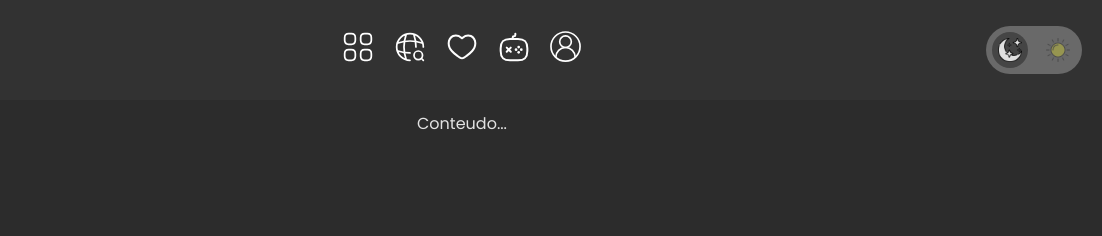
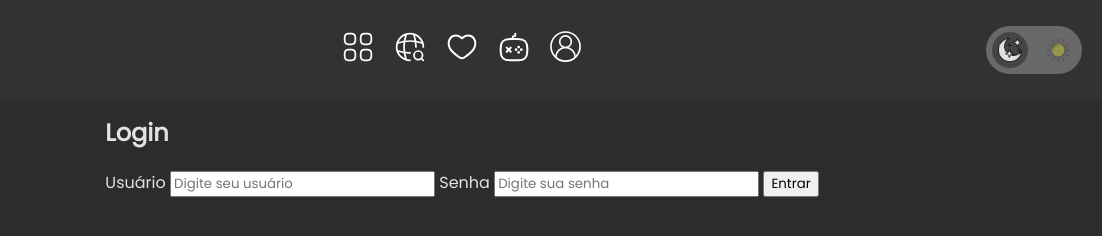
Before and after one commit to lucasheckk/Projeto-Final---programa-o-web, a plain HTML site: page GaleriaRickAndMorty/@Login/Login.html in a window 1280 px wide. Shown: the full height of the page, 178-1280 px from the left. Drawn offline with Linux system fonts and the light colour scheme.

Commit message:
Criação da pagina de login

```diff
--- a/GaleriaRickAndMorty/@Login/Login.html
+++ b/GaleriaRickAndMorty/@Login/Login.html
@@ -12,6 +12,7 @@
 
 <body class="dark">
 
+    <div class="background-image"></div>
     <header>
 
         <div class="logo">
@@ -155,11 +156,23 @@
     </header>
 
     <main>
-        <p>Conteudo...</p>
-    </main>
 
-    <script src="../Scripts/Theme.js"></script>
+  <section class="login-box">
+    <form id="formLogin">
+     <h2>Login</h2>
+    <label for="usuario">Usuário</label>
+    <input type="text" id="usuario" name="usuario" placeholder="Digite seu usuário" required>
 
+    <label for="senha">Senha</label>
+    <input type="password" id="senha" name="senha" placeholder="Digite sua senha" required>
+
+    <button type="submit">Entrar</button>
+     </form>
+
+  </section>
+</main>
+<script src="../Scripts/Login.js"></script>
+<script src="../Scripts/Theme.js"></script>
 </body>
 
 </html>
```
